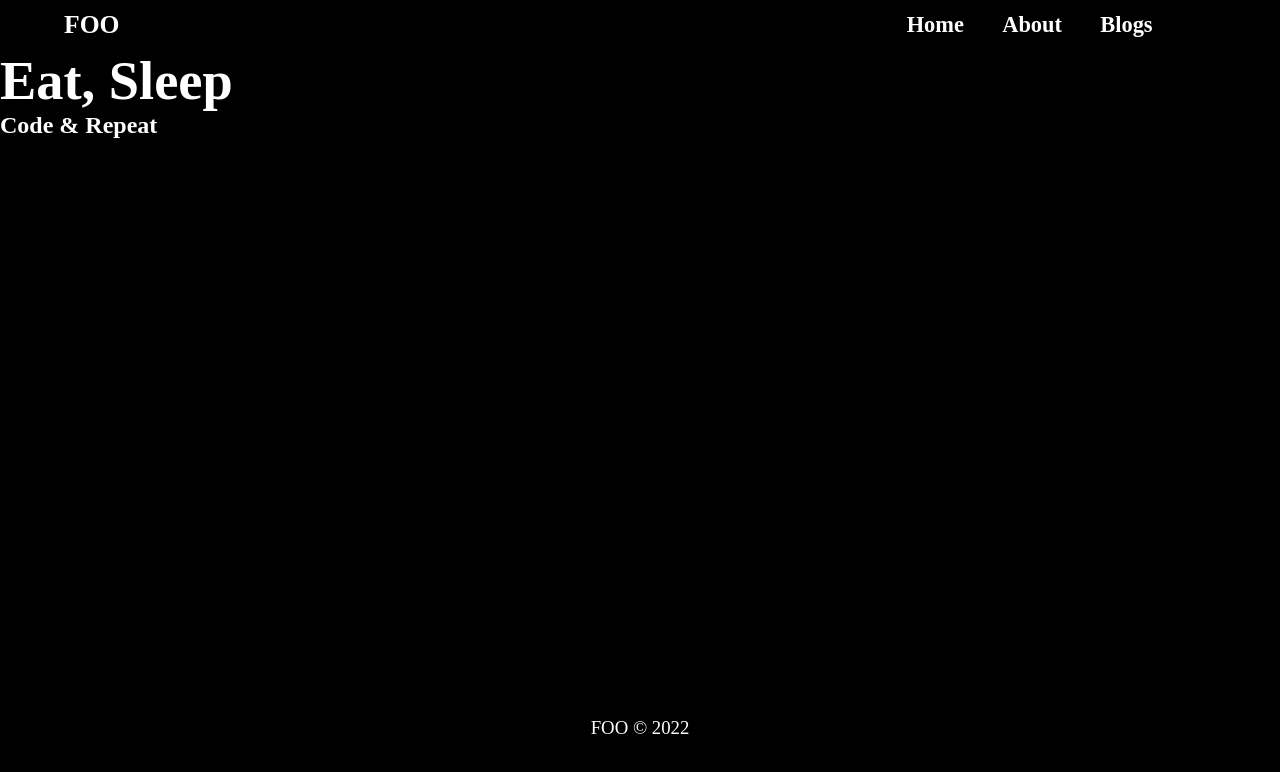
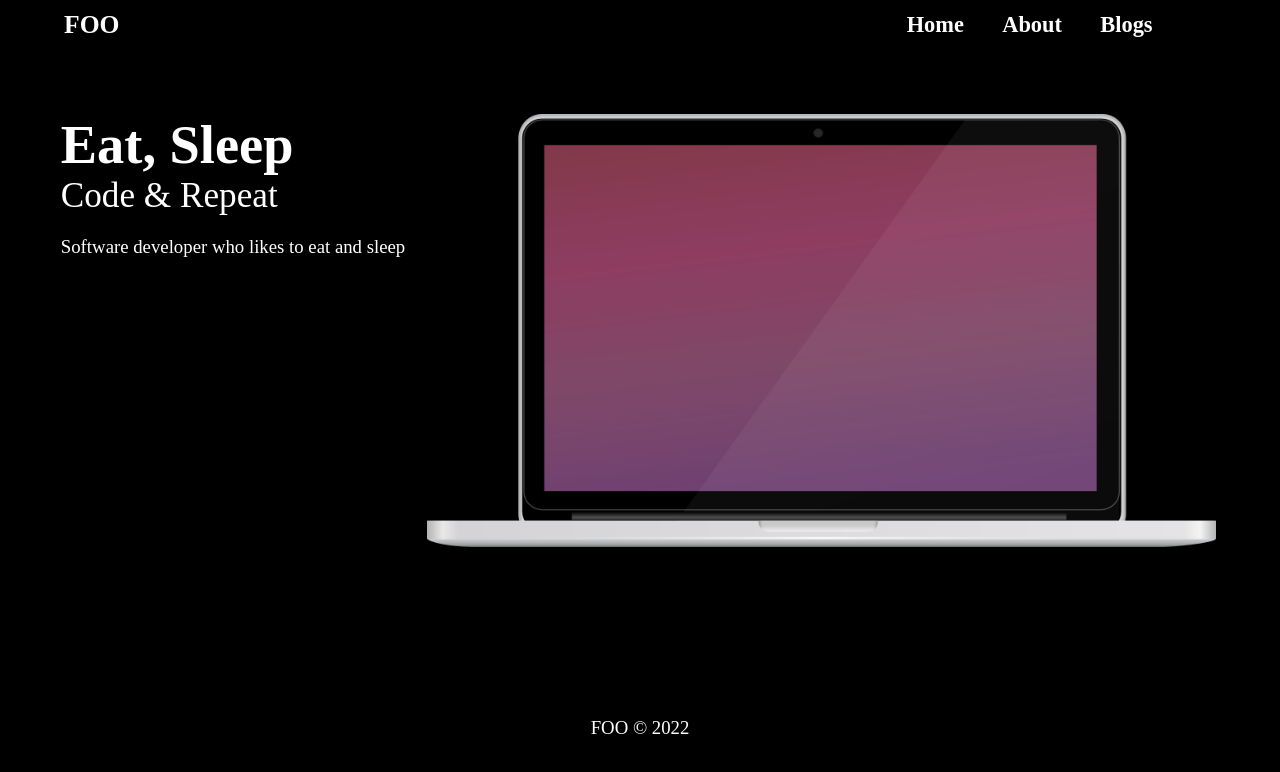
Before and after one commit to bjornschuller/gatsby-crash-course, a Gatsby site: page / in a window 1280 px wide. Built offline with nearby package versions, Linux system fonts and the light colour scheme; Gatsby itself is replaced by a stand-in of ours.

Commit message:
video6 static image

```diff
--- a/gatsby-config.js
+++ b/gatsby-config.js
@@ -5,7 +5,5 @@ module.exports = {
     author: `@gatsbyjs`,
     siteUrl: `https://gatsbystarterdefaultsource.gatsbyjs.io/`,
   },
-  plugins: [
-
-  ],
+  plugins: [`gatsby-plugin-image`, `gatsby-plugin-sharp`],
 }
--- a/src/pages/index.js
+++ b/src/pages/index.js
@@ -1,12 +1,18 @@
 import * as React from "react"
 import Layout from "../components/layout"
-import Navbar from "../components/navbar"
+import { StaticImage } from "gatsby-plugin-image"
+import * as classes from "../styles/index.module.css"
 
 const IndexPage = () => (
   <Layout>
-    <h1>Eat, Sleep</h1>
-    <h2>Code & Repeat</h2>
-    <p>Software developer who likes to eat and sleep</p>
+    <div className={classes.IndexPage}>
+      <div className={classes.Intro}>
+        <h1>Eat, Sleep</h1>
+        <h2>Code & Repeat</h2>
+        <p>Software developer who likes to eat and sleep</p>
+      </div>
+      <StaticImage alt="laptop" src="../images/laptop.png" width={1100} />
+    </div>
   </Layout>
 )
 
--- /dev/null
+++ b/src/styles/index.module.css
@@ -0,0 +1,22 @@
+.IndexPage {
+ display: flex;
+ padding-top: 5%;
+ background-color: black;
+ margin-right: 5%;
+}
+
+.IndexPage .Intro {
+  width: 42%;
+  margin-left: 5%;
+}
+
+.IndexPage h2 {
+  font-size: calc(1rem + 1.5vw);
+  font-weight: 400;
+  margin-bottom: 20px;
+}
+
+.IndexPage p {
+  font-size: calc(0.75rem + 0.53vw);
+  color: white;
+}
```
Also changed, not shown: src/images/gatsby-astronaut.png (deleted), src/images/gatsby-icon.png (deleted), src/images/laptop.png (added).
